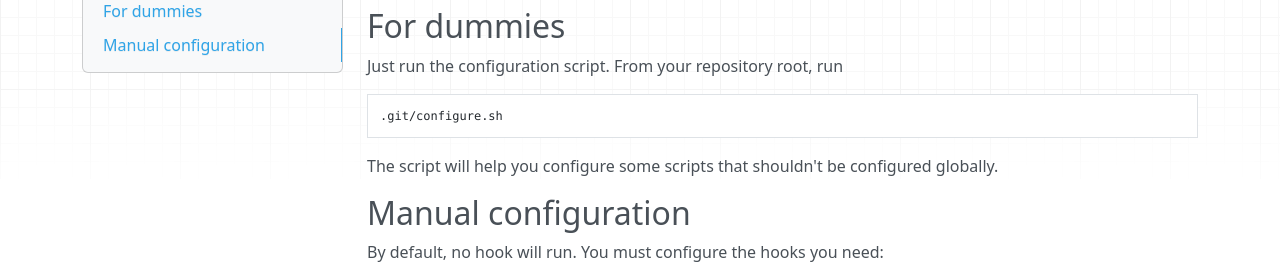
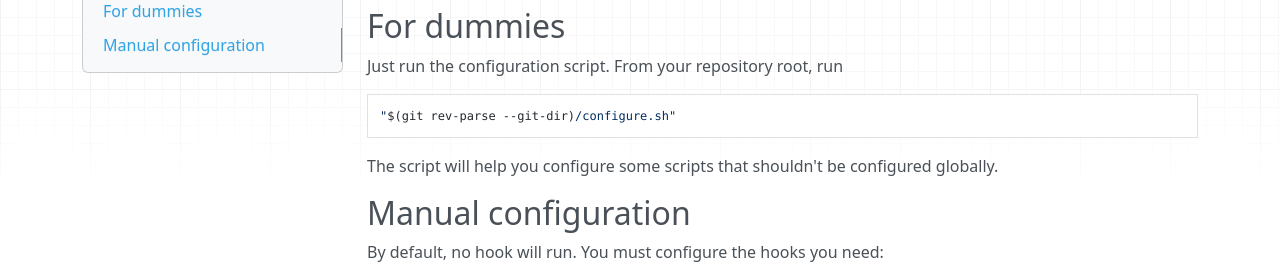
Before and after one commit to greg0ire/git_template, an MkDocs documentation site: the page built from docs/usage.md, in a window 1280 px wide. Shown: the part 127-405 px from the top of the page. Built offline with MkDocs 1.6.1, drawn with Linux system fonts in a browser that asks for light colours; nearby versions of some CDN libraries; old or Windows-style settings are respelled for this version of MkDocs.

Commit message:
Get git directory programmatically
It can be strange things when you use submodules.
Fixes #54

```diff
--- a/docs/usage.md
+++ b/docs/usage.md
@@ -4,7 +4,7 @@
 
 Just run the configuration script. From your repository root, run
 
-    .git/configure.sh
+    "$(git rev-parse --git-dir)/configure.sh"
 
 The script will help you configure some scripts that shouldn't be configured globally.
 
```
Also changed, not shown: 16 other files.
